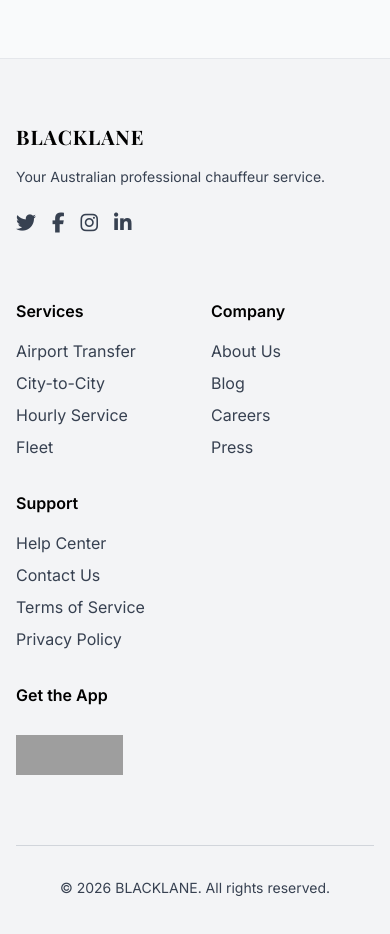
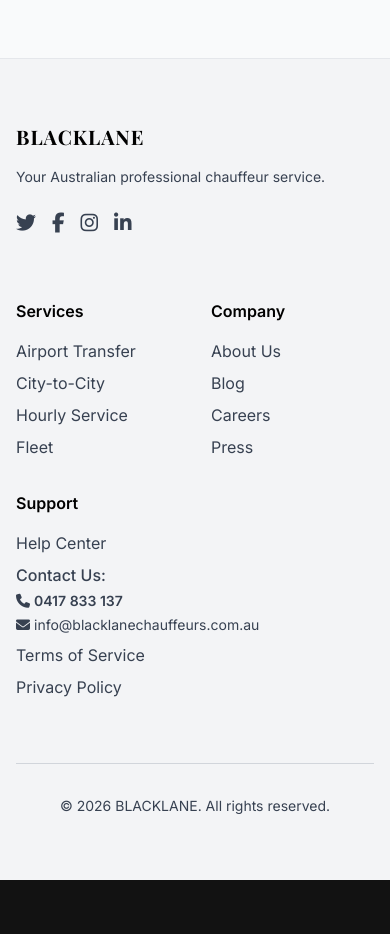
Before and after one commit to bookcabs532/blacklanechauffeursaus1, a React (Vite) app: page / in a window 390 px wide. Shown: the part 6980-7914 px from the top of the page. After the commit the page ends 7860 px from the top, so only its background shows below. Built offline with nearby package versions, Linux system fonts and the light colour scheme; grey boxes are pictures that could not be loaded.

Commit message:
Contact US changes

```diff
--- a/src/components/Footer.tsx
+++ b/src/components/Footer.tsx
@@ -4,7 +4,7 @@
   return (
     <footer className="bg-gray-100 text-gray-700 border-t border-gray-200">
       <div className="container mx-auto py-16 px-4 sm:px-6 lg:px-8">
-        <div className="grid grid-cols-2 md:grid-cols-4 lg:grid-cols-5 gap-8">
+        <div className="grid grid-cols-2 md:grid-cols-4 gap-8">
           <div className="col-span-2 lg:col-span-1 mb-8 md:mb-0">
             <h3 className="text-xl font-bold text-black tracking-wider mb-4 font-serif">BLACKLANE</h3>
             <p className="text-sm">Your Australian professional chauffeur service.</p>
@@ -37,18 +37,23 @@
             <h4 className="font-semibold text-black mb-4">Support</h4>
             <ul className="space-y-2">
               <li><a href="#" className="hover:text-black transition-colors">Help Center</a></li>
-              <li><a href="#" className="hover:text-black transition-colors">Contact Us</a></li>
+              <li>
+                <div className="space-y-1">
+                  <div className="font-medium">Contact Us:</div>
+                  <div className="text-sm flex items-center">
+                    <i className="fas fa-phone"></i>
+                    <a href="tel:0417833137" className="hover:text-black transition-colors font-semibold ml-1">0417 833 137</a>
+                  </div>
+                  <div className="text-sm flex items-center">
+                    <i className="fas fa-envelope"></i>
+                    <a href="mailto:info@blacklanechauffeurs.com.au" className="hover:text-black transition-colors ml-1">info@blacklanechauffeurs.com.au</a>
+                  </div>
+                </div>
+              </li>
               <li><a href="#" className="hover:text-black transition-colors">Terms of Service</a></li>
               <li><a href="#" className="hover:text-black transition-colors">Privacy Policy</a></li>
             </ul>
           </div>
-           <div className="col-span-2 md:col-span-1">
-             <h4 className="font-semibold text-black mb-4">Get the App</h4>
-             <div className="space-y-3">
-              <a href="#" className="inline-block"><img src="https://upload.wikimedia.org/wikipedia/commons/thumb/3/3c/Download_on_the_App_Store_Badge.svg/2560px-Download_on_the_App_Store_Badge.svg.png" alt="Download on the App Store" className="h-10"/></a>
-              <a href="#" className="inline-block"><img src="https://upload.wikimedia.org/wikipedia/commons/thumb/7/78/Google_Play_Store_badge_EN.svg/2560px-Google_Play_Store_badge_EN.svg.png" alt="Get it on Google Play" className="h-10"/></a>
-             </div>
-           </div>
         </div>
         <div className="mt-16 pt-8 border-t border-gray-300 text-center text-sm">
           <p>&copy; {new Date().getFullYear()} BLACKLANE. All rights reserved.</p>
--- a/src/components/Header.tsx
+++ b/src/components/Header.tsx
@@ -30,6 +30,13 @@
                   {link.name}
                 </a>
               ))}
+            </div>
+          </div>
+          <div className="hidden lg:flex items-center space-x-4 text-sm">
+            <div className="flex items-center space-x-2 text-gray-700">
+              <span className="font-medium">Contact Us:</span>
+              <i className="fas fa-phone"></i>
+              <a href="tel:0417833137" className="hover:text-black transition-colors font-semibold">0417 833 137</a>
             </div>
           </div>
           <div className="hidden md:block">
@@ -78,6 +85,13 @@
             ))}
           </div>
           <div className="pt-4 pb-3 border-t border-gray-200">
+            <div className="px-4 mb-3 text-sm">
+              <div className="flex items-center space-x-2 text-gray-700">
+                <span className="font-medium">Contact Us:</span>
+                <i className="fas fa-phone"></i>
+                <a href="tel:0417833137" className="hover:text-black transition-colors font-semibold">0417 833 137</a>
+              </div>
+            </div>
              <a
               href="#booking"
               onClick={() => setIsMenuOpen(false)}
```
